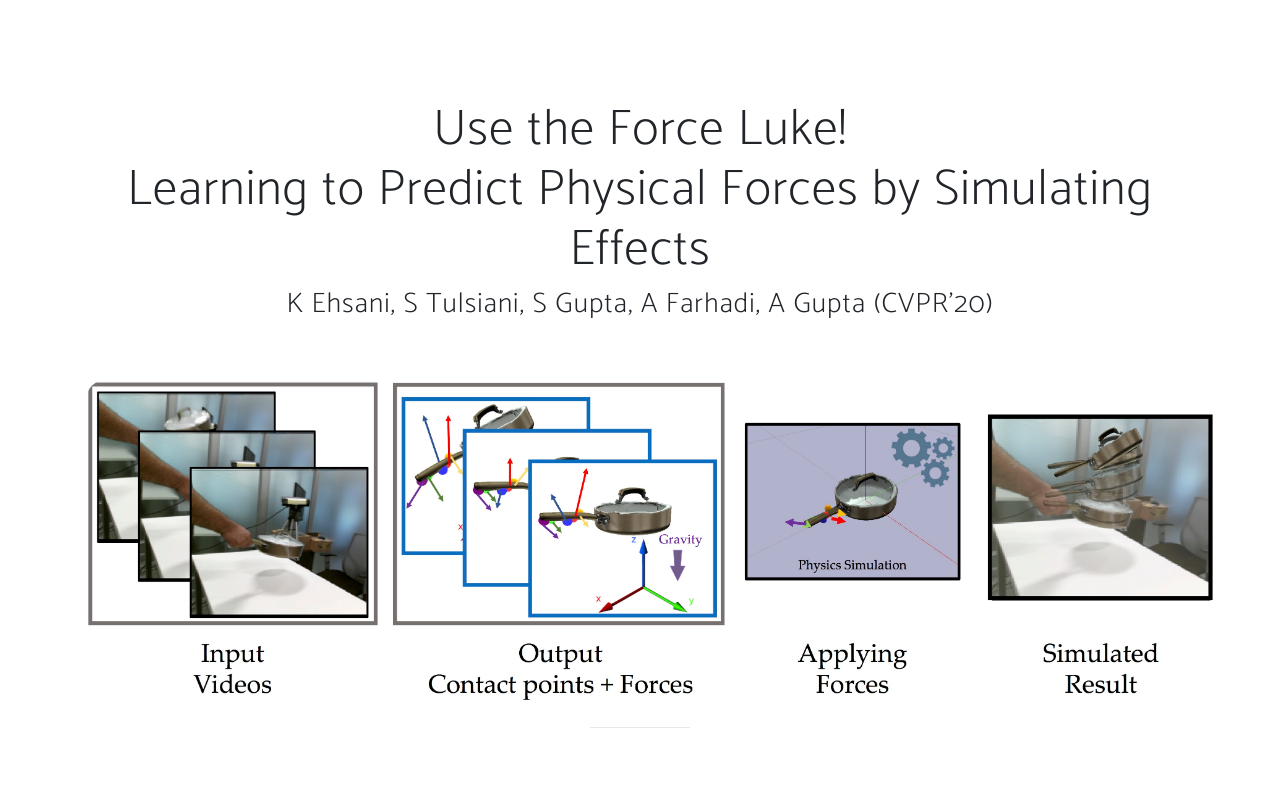
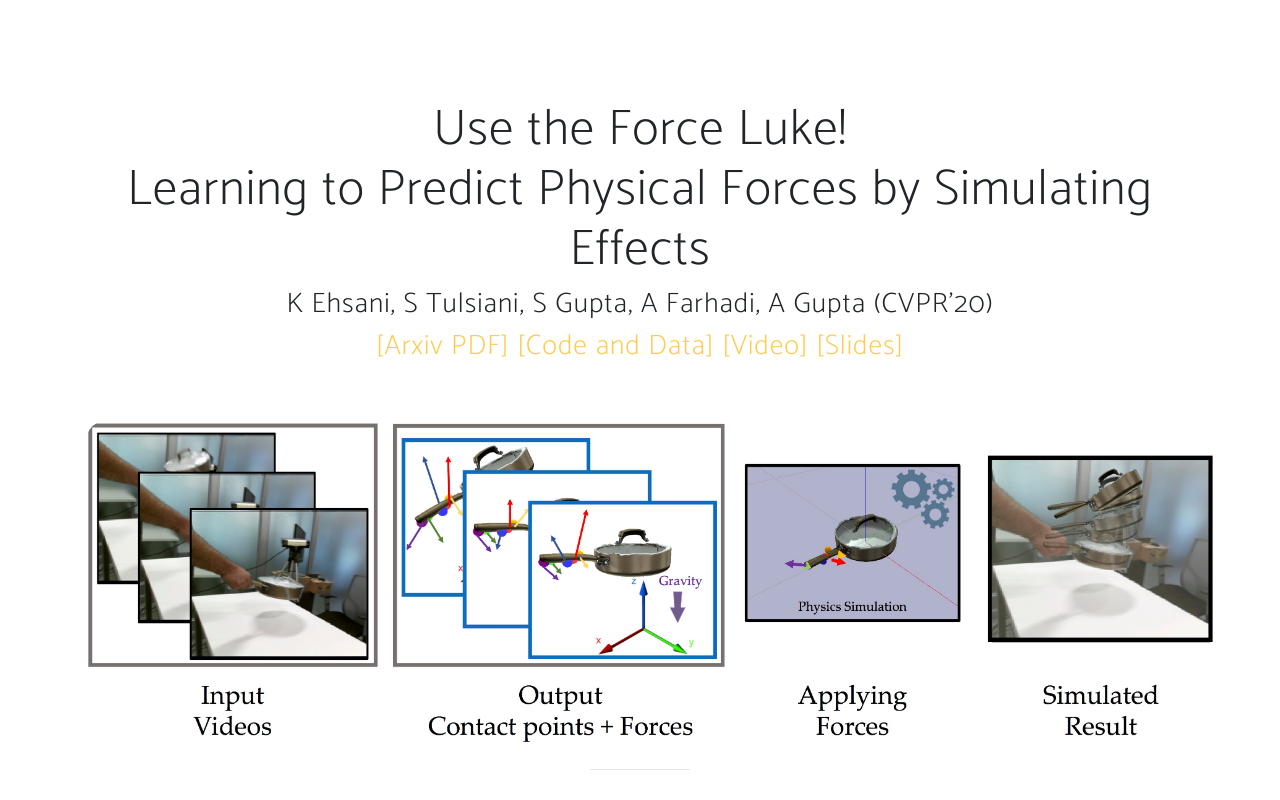
Before and after one commit to ehsanik/forcecvpr2020, a plain HTML site: page index.html in a window 1280 px wide. Shown: the top 800 px of the page. Drawn offline with Linux system fonts and the light colour scheme; a web font is replaced by a local one.

Commit message:
adding code link

```diff
--- a/index.html
+++ b/index.html
@@ -35,6 +35,7 @@
         <div class="section-heading text-center">
           <h2>Use the Force Luke! <br> Learning to Predict Physical Forces by Simulating Effects </h2>
           <h3> K Ehsani, S Tulsiani, S Gupta, A Farhadi, A Gupta (CVPR'20)</h3>
+          <h3> <a href="https://arxiv.org/pdf/2003.12045.pdf">[Arxiv PDF]</a>     <a href="https://github.com/ehsanik/touchTorch">[Code and Data]</a>     <a href="#qual_video">[Video]</a>     <a href="#">[Slides]</a>    </h3>
           <br><br>
           <img src="img/teaser_force.jpg"  style="border-radius: 25px; align-content: center; width:850pt;">
           <hr>
```
